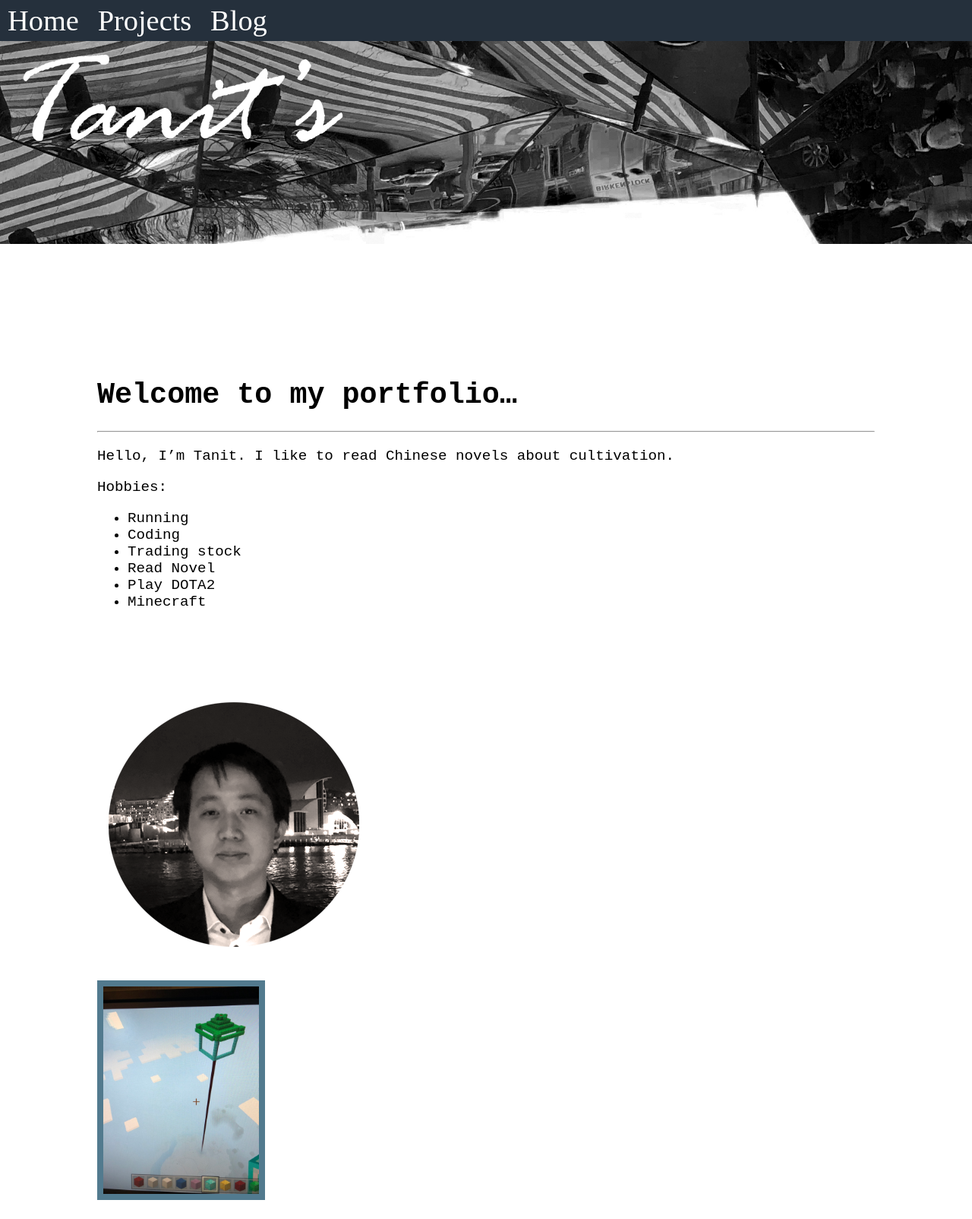
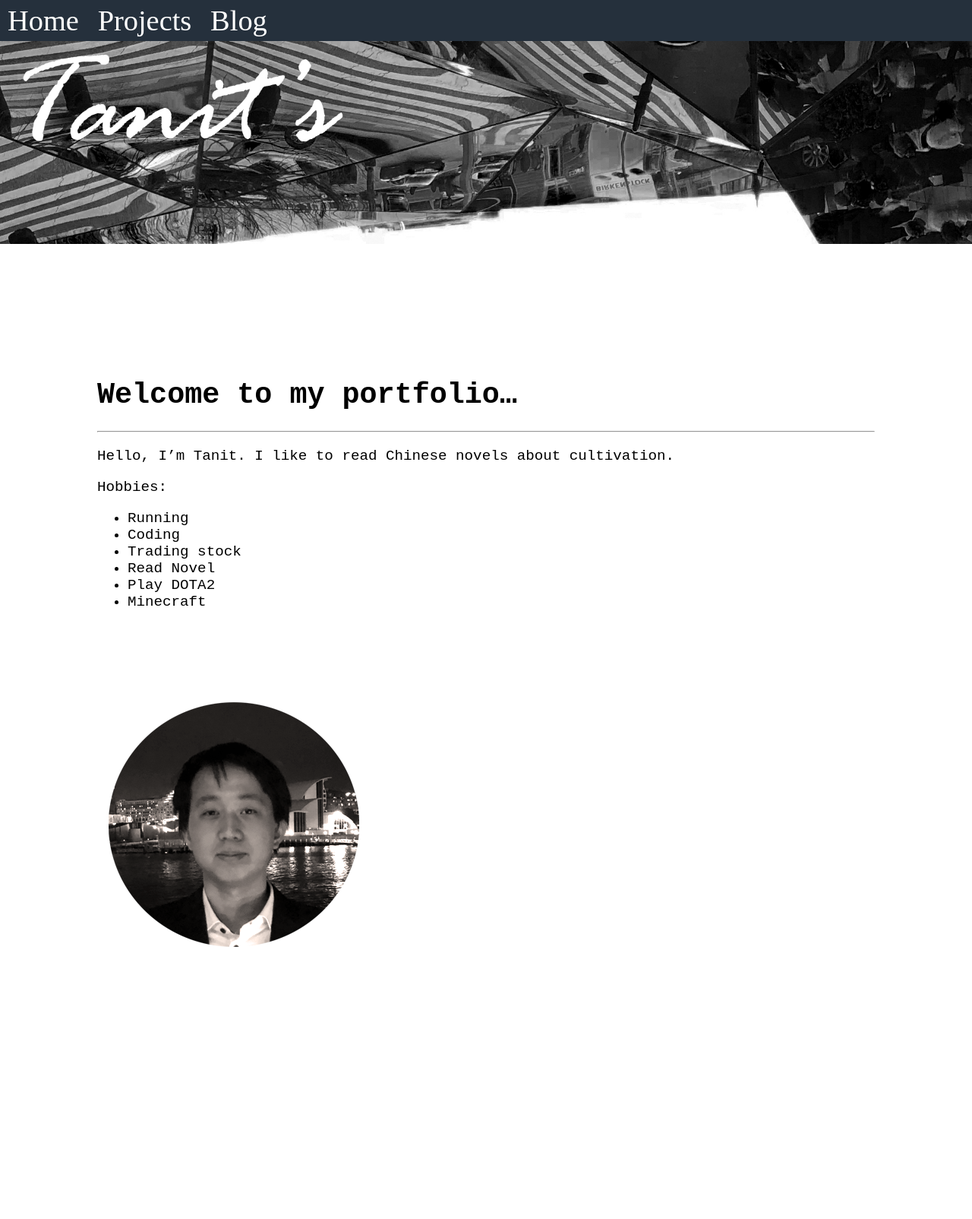
Before and after one commit to TanitPan/TanitPan.github.io, a Jekyll site: the page built from index.md, in a window 1280 px wide. Shown: the whole page at 76% size. Built offline with Jekyll 4.4.1, drawn with Linux system fonts in a browser that asks for light colours; after the commit the page ends 1290 px from its top, so only the background shows below that.

Commit message:
remove minecraft image

```diff
--- a/index.md
+++ b/index.md
@@ -25,7 +25,7 @@ Hobbies:
 ![A photo of me on a cruise party](images/my_pic2.png)
 
 
-![Minecraft tower I built](images/minecraft01.jpg){:.body-img}
+<!-- ![Minecraft tower I built](images/minecraft01.jpg){:.body-img} -->
 
 
 
```
